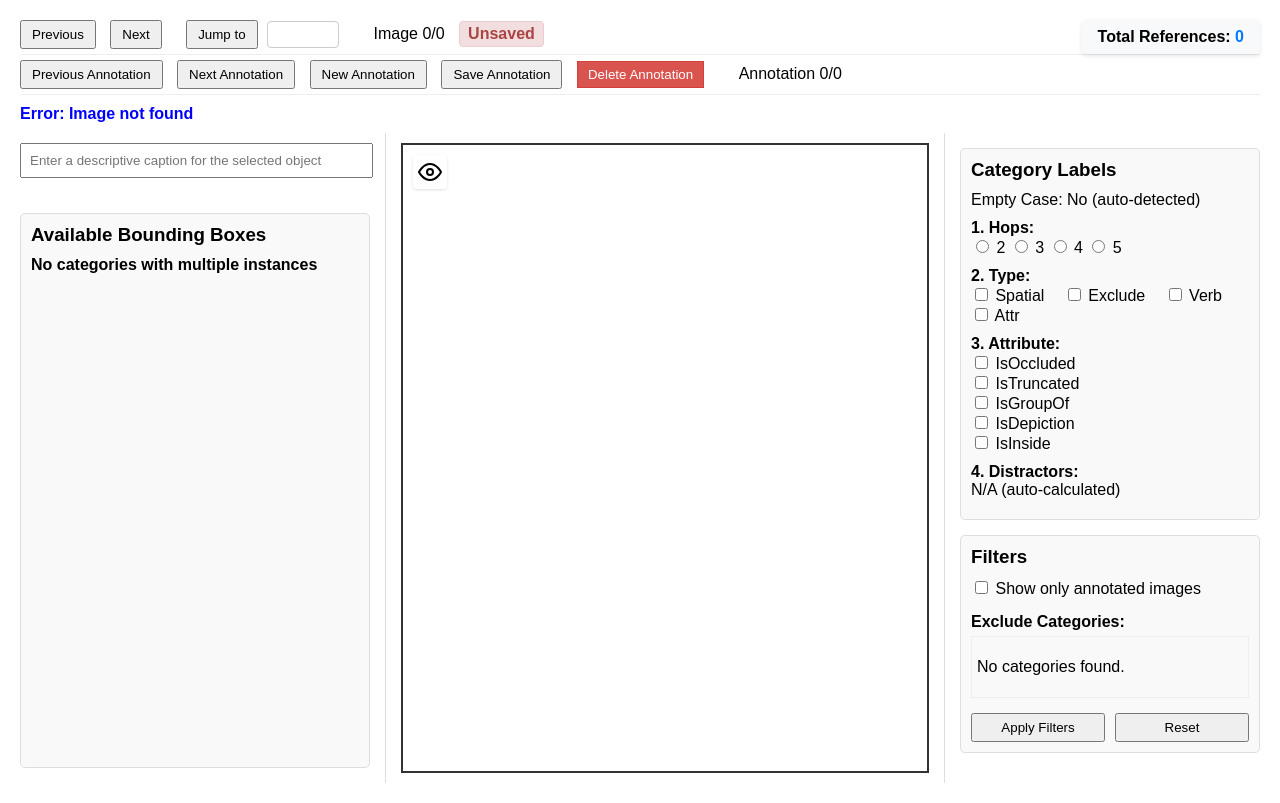
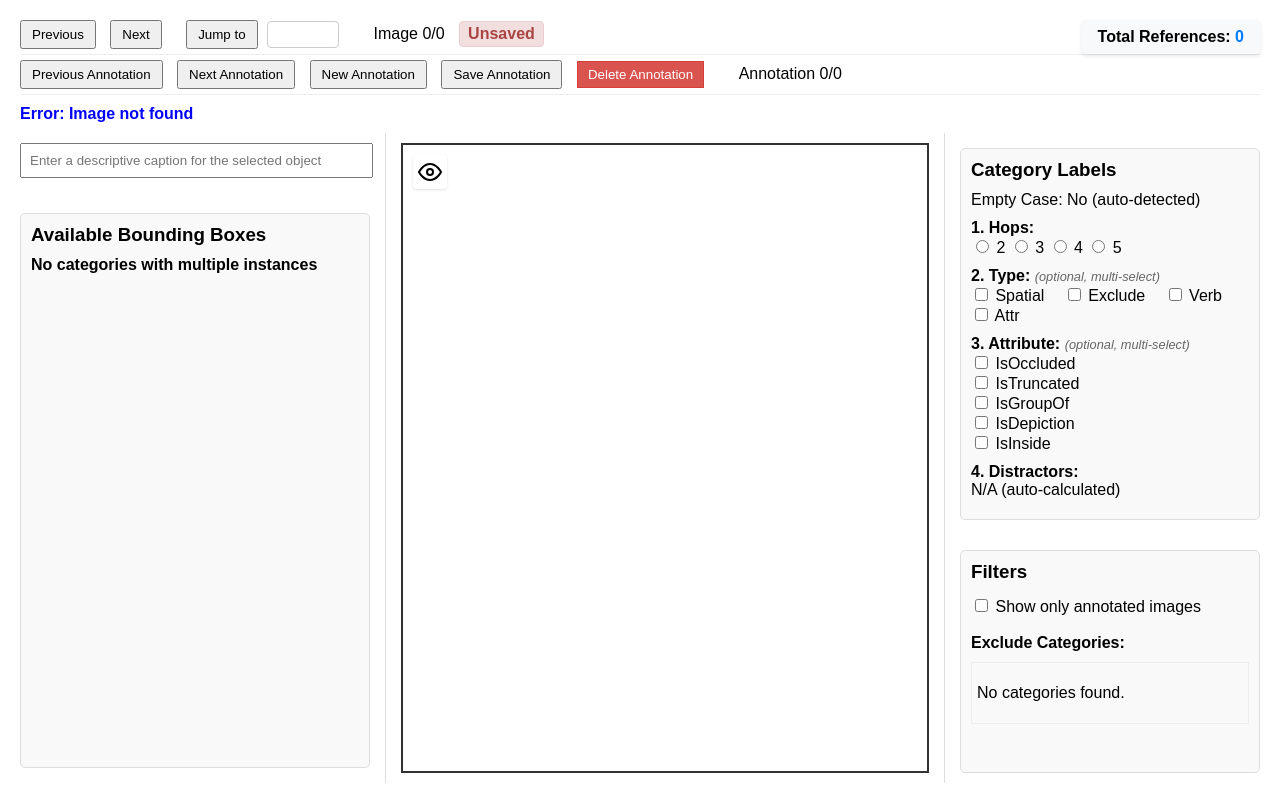
Before and after one commit to kuoyang1999/refcocos-annotator, a Flask app: page / in a window 1280 px wide. Run offline with Flask 2, Linux system fonts and the light colour scheme; data that the repository does not hold is empty; a map, chart or similar area stays blank.

Commit message:
update: filter function

```diff
--- a/refcocos_annotator/routes/api.py
+++ b/refcocos_annotator/routes/api.py
@@ -119,3 +119,29 @@ def get_all_images_metadata():
     """
     metadata = data_service.get_all_images_metadata()
     return jsonify(metadata)
+
+@api_bp.route('/excluded_categories')
+def get_excluded_categories():
+    """API endpoint to get list of excluded categories.
+
+    Returns:
+        JSON response with list of excluded category IDs
+    """
+    categories = data_service.get_excluded_categories()
+    return jsonify({"excluded_categories": categories})
+
+@api_bp.route('/save_excluded_categories', methods=['POST'])
+def save_excluded_categories():
+    """API endpoint to save list of excluded categories.
+
+    Returns:
+        JSON response with success status
+    """
+    try:
+        data = request.json
+        excluded_categories = data.get('excluded_categories', [])
+
+        success, message = data_service.save_excluded_categories(excluded_categories)
+        return jsonify({"success": success, "message": message})
+    except Exception as e:
+        return jsonify({"success": False, "message": str(e)}), 500
--- a/refcocos_annotator/static/css/style.css
+++ b/refcocos_annotator/static/css/style.css
@@ -23,7 +23,10 @@ button:disabled { opacity: 0.5; }
     width: 300px; /* Fixed width for right panel */
     /* overflow-y: auto; */ /* Removed to make panel non-scrolling */
     padding-left: 15px;
+    padding-bottom: 10px; /* Add padding to bottom */
     border-left: 1px solid #ddd; /* Optional: separator */
+    display: flex; /* Add flex for layout */
+    flex-direction: column; /* Stack children vertically */
 }
 #coords { margin: 10px 0; }
 #left-panel > .form-section:nth-child(3) { /* Assuming it's the 3rd child: caption div, problem div, bbox div */
@@ -121,7 +124,7 @@ button:disabled { opacity: 0.5; }
 
 /* Filter section styles */
 .filter-option {
-    margin: 10px 0;
+    margin: 8px 0;
 }
 
 .filter-header {
@@ -130,19 +133,31 @@ button:disabled { opacity: 0.5; }
 }
 
 .filter-group {
-    margin: 15px 0;
+    display: flex;
+    flex-direction: column;
+    flex: 1; /* Take available space */
+    min-height: 0; /* Important for flex shrinking */
 }
 
 #exclude-categories-container {
-    max-height: 200px;
+    max-height: 30vh; /* Change to viewport height units for dynamic sizing */
     overflow-y: auto;
     border: 1px solid #eee;
     padding: 5px;
     margin-top: 5px;
+   /* margin-bottom: 10px; Add margin to bottom */
 }
 
 .filter-category-option {
     margin: 5px 0;
+}
+
+/* Style for optional field labels */
+.optional-label {
+    font-size: 0.8em;
+    color: #666;
+    font-weight: normal;
+    font-style: italic;
 }
 
 .filter-actions {
@@ -170,3 +185,12 @@ button:disabled { opacity: 0.5; }
     font-size: 0.9em;
     margin-left: 5px;
 }
+
+/* Make the filters section flex with auto sizing and padding */
+#filters-section {
+    display: flex;
+    flex-direction: column;
+    flex: 1; /* Allow it to grow/shrink */
+    min-height: 0; /* Important for flex shrinking */
+    margin-bottom: 0; /* Add margin to bottom of filters section */
+}
--- a/refcocos_annotator/static/js/script.js
+++ b/refcocos_annotator/static/js/script.js
@@ -65,6 +65,7 @@
         let realToFilteredIndexMap = []; // Maps real index → filtered index (or -1 if filtered out)
         let filteredTotalImages = 0; // Count of images after filtering
         let currentFilteredIndex = 0; // Current position in filtered view
+        let isFilterDataInitialized = false; // Track if excluded categories have been loaded
 
         // Add cache-busting parameter to all API requests
         const cacheBuster = Date.now();
@@ -798,8 +799,7 @@
             const hasCaption = captionInput.value.trim() !== '';
             const hasHops = getSelectedRadioValue(hopsOptions) !== null;
             const hasType = Array.from(typeOptions).some(cb => cb.checked);
-            const hasOccluded = getSelectedRadioValue(occludedOptions) !== null;
-            // const hasAttribute = Array.from(attributeOptions).some(cb => cb.checked); // Removed: No longer checking if *an* attribute is selected
+            const hasAttribute = Array.from(attributeOptions).some(cb => cb.checked);
 
             // Build status message
             let message = "";
@@ -808,9 +808,6 @@
             if (!hasBbox) missing.push("bounding box");
             if (!hasCaption) missing.push("caption");
             if (!hasHops) missing.push("hops value");
-            if (!hasType) missing.push("type");
-            if (!hasOccluded) missing.push("occluded status"); // Keep temporarily
-            // if (!hasAttribute || hasAttribute.length === 0) missing.push("attribute"); // Removed: Attribute is optional
 
             if (missing.length > 0) {
                 message = "Please select/provide " + missing.join(", ");
@@ -853,11 +850,7 @@
                 return false;
             }
 
-            // Check if attribute is selected (Removed validation)
-            // if (!formData.attribute || formData.attribute.length === 0) {
-            //     alert('Please select an attribute');
-            //     return false;
-            // }
+            // Type and Attribute are now optional and multi-choice, so we remove the validation
 
             return true;
         }
@@ -1184,18 +1177,51 @@
                             // Update the reference count
                             updateReferenceCount();
 
+                            // Load excluded categories from server
+                            return loadExcludedCategories()
+                                .then(() => {
+                                    debug('Loaded excluded categories, count:', filterSettings.excludedCategories.size);
+
                                     // Load all images metadata for filtering
                                     return loadAllImagesMetadata();
+                                });
                         })
                         .then(() => {
-                            // Now find the most recently created annotation image
-                            return findLastCreatedAnnotationIndex();
+                            isFilterDataInitialized = true;
+
+                            // Find the most recently created annotation image first
+                            return findLastCreatedAnnotationIndex()
+                                .then(index => {
+                                    debug('Starting with image at index:', index);
+
+                                    // Load the image first
+                                    return new Promise(resolve => {
+                                        loadImage(index, () => {
+                                            debug('Initial image loaded');
+                                            resolve(index);
+                                        });
+                                    });
+                                })
+                                .then(index => {
+                                    // Only apply filters after the initial image is loaded
+                                    if (filterSettings.excludedCategories.size > 0) {
+                                        debug('Applying saved filters');
+                                        applyFilters();
+                                    }
+
+                                    updateSaveStatus();
+                                    return index;
+                                });
                         });
                 })
                 .then(index => {
                     debug('Starting with image at index:', index);
                     loadImage(index);
                     updateSaveStatus();
+                })
+                .then(index => {
+                    // No-op, already handled in the chain above
+                    debug('Initialization completed successfully');
                 })
                 .catch(err => {
                     console.error('Error during initialization:', err);
@@ -1722,11 +1748,23 @@
 
         // Filter Functions
         function applyFilters() {
+            // Don't apply filters until metadata is loaded
+            if (!allImagesMetadata || allImagesMetadata.length === 0) {
+                debug('Cannot apply filters: metadata not loaded yet');
+                return;
+            }
+
             updateFilteredIndexes();
 
             if (filteredTotalImages === 0) {
+                // Only show alert if this isn't during initial page load
+                if (isFilterDataInitialized) {
                     alert("No images match the current filters. Resetting filters.");
                     resetFilters();
+                } else {
+                    debug('No images match filters during initialization, resetting silently');
+                    resetFilters();
+                }
                 return;
             }
 
@@ -1739,7 +1777,9 @@
 
                 if (newFilteredIndex === -1) {
                     // This should not happen since we check for empty results above
+                    if (isFilterDataInitialized) {
                         alert("No images match the current filters. Resetting filters.");
+                    }
                     resetFilters();
                     return;
                 }
@@ -1748,8 +1788,8 @@
             // Load the filtered image
             loadFilteredImage(newFilteredIndex);
 
-            // Update UI to reflect filtered state
-            status.textContent = `Filters applied: Showing ${filteredTotalImages} of ${totalImages} images`;
+            // Comment out status update as requested
+            // status.textContent = `Filters applied: Showing ${filteredTotalImages} of ${totalImages} images`;
         }
 
         function resetFilters() {
@@ -1770,6 +1810,9 @@
             filteredToRealIndexMap = [];
             realToFilteredIndexMap = [];
             filteredTotalImages = 0;
+
+            // Save excluded categories (empty now)
+            saveExcludedCategories();
 
             // Load the current image without filtering
             loadImage(currentIndex);
@@ -1800,14 +1843,20 @@
             const imageData = allImagesMetadata[realIndex];
             if (!imageData) return true; // Default to show if no metadata available
 
-            // Filter 1: Show only annotated images
-            if (filterSettings.showOnlyAnnotated) {
+            // Check if the image has annotations
             const hasAnnotation = savedData[imageData.image_id] &&
                                  savedData[imageData.image_id].length > 0;
-                if (!hasAnnotation) return false;
+
+            // Filter 1: Show only annotated images
+            if (filterSettings.showOnlyAnnotated && !hasAnnotation) {
+                return false;
             }
 
             // Filter 2: Exclude by category
+            // Only apply category exclusion if either:
+            // a) "Show only annotated" is off, or
+            // b) "Show only annotated" is on but this image has no annotations
+            if (!filterSettings.showOnlyAnnotated || !hasAnnotation) {
                 if (filterSettings.excludedCategories.size > 0 &&
                     imageData.categories_with_multiple_instances &&
                     imageData.categories_with_multiple_instances.length > 0) {
@@ -1816,6 +1865,7 @@
                     for (const category of imageData.categories_with_multiple_instances) {
                         if (filterSettings.excludedCategories.has(category.category_id)) {
                             return false;
+                        }
                     }
                 }
             }
@@ -1928,12 +1978,23 @@
                 checkbox.className = 'exclude-category-checkbox';
                 checkbox.dataset.categoryId = categoryId;
 
+                // Check the box if this category is in the excluded set
+                if (filterSettings.excludedCategories.has(categoryId)) {
+                    checkbox.checked = true;
+                }
+
                 checkbox.addEventListener('change', function() {
                     if (this.checked) {
                         filterSettings.excludedCategories.add(this.dataset.categoryId);
                     } else {
                         filterSettings.excludedCategories.delete(this.dataset.categoryId);
                     }
+
+                    // Save excluded categories when changed
+                    saveExcludedCategories();
+
+                    // Apply filters immediately
+                    applyFilters();
                 });
 
                 const label = document.createElement('label');
@@ -1982,4 +2043,58 @@
         // Show annotated only filter checkbox event
         document.getElementById('filter-annotated').addEventListener('change', function() {
             filterSettings.showOnlyAnnotated = this.checked;
-        });
+            // Apply filters immediately
+            applyFilters();
+        });
+
+        // New function to save excluded categories to server
+        function saveExcludedCategories() {
+            const excludedCategoriesArray = Array.from(filterSettings.excludedCategories);
+
+            fetch(`/api/save_excluded_categories?cache=${cacheBuster}`, {
+                method: 'POST',
+                headers: { 'Content-Type': 'application/json' },
+                body: JSON.stringify({
+                    excluded_categories: excludedCategoriesArray,
+                })
+            })
+            .then(response => response.json())
+            .then(data => {
+                if (!data.success) {
+                    console.error('Failed to save excluded categories:', data.message);
+                }
+            })
+            .catch(err => {
+                console.error('Error saving excluded categories:', err);
+            });
+        }
+
+        // New function to load excluded categories from server
+        function loadExcludedCategories() {
+            return fetch(`/api/excluded_categories?cache=${cacheBuster}`)
+                .then(response => response.json())
+                .then(data => {
+                    if (data.excluded_categories) {
+                        // Clear current set
+                        filterSettings.excludedCategories.clear();
+
+                        // Add each category from the server
+                        data.excluded_categories.forEach(category => {
+                            filterSettings.excludedCategories.add(category);
+                        });
+                        return true;
+                    }
+                    return false;
+                })
+                .catch(err => {
+                    console.error('Error loading excluded categories:', err);
+                    return false;
+                });
+        }
+
+        // Function to toggle show only annotated images filter (called directly from HTML)
+        function toggleShowAnnotated(checked) {
+            debug('Toggle show annotated:', checked);
+            filterSettings.showOnlyAnnotated = checked;
+            applyFilters();
+        }
--- a/refcocos_annotator/templates/reference_annotator.html
+++ b/refcocos_annotator/templates/reference_annotator.html
@@ -92,7 +92,7 @@
                 </div>
 
                 <div class="option-group">
-                    <label><b>2. Type:</b></label><br>
+                    <label><b>2. Type:</b></label> <span class="optional-label">(optional, multi-select)</span><br>
                     <div id="type-options" class="checkbox-group">
                         <label><input type="checkbox" name="type" value="spatial"> Spatial</label>
                         <label><input type="checkbox" name="type" value="exclude"> Exclude</label>
@@ -102,7 +102,7 @@
                 </div>
 
                 <div class="option-group">
-                    <label><b>3. Attribute:</b></label><br>
+                    <label><b>3. Attribute:</b></label> <span class="optional-label">(optional, multi-select)</span><br>
                     <div id="attribute-options" class="checkbox-group">
                         <div>
                             <input type="checkbox" id="attr-occluded" name="attribute" value="IsOccluded">
@@ -142,8 +142,8 @@
 
                 <!-- Show Only Annotated Filter -->
                 <div class="filter-option">
-                    <input type="checkbox" id="filter-annotated">
-                    <label for="filter-annotated">Show only annotated images</label>
+                    <input type="checkbox" id="filter-annotated" onclick="toggleShowAnnotated(this.checked)">
+                    <label for="filter-annotated" style="cursor: pointer;">Show only annotated images</label>
                 </div>
 
                 <!-- Exclude Categories Filter -->
@@ -154,12 +154,6 @@
                         <p id="categories-loading">Loading categories...</p>
                     </div>
                 </div>
-
-                <!-- Apply Filter Button -->
-                <div class="filter-actions">
-                    <button id="apply-filters-btn">Apply Filters</button>
-                    <button id="reset-filters-btn">Reset</button>
-                </div>
             </div>
 
         </div>
```
Also changed, not shown: refcocos_annotator/services/data_service.py (+53 -1 lines). Lines whose indentation alone changed are shown as unchanged.
